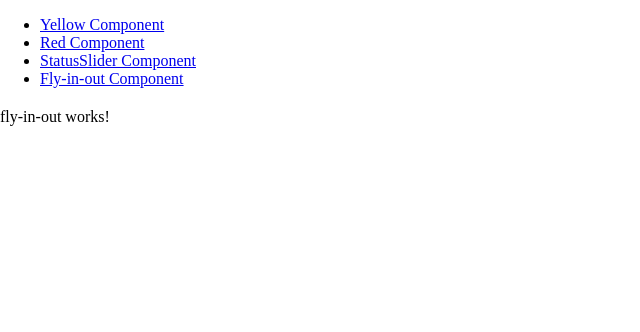
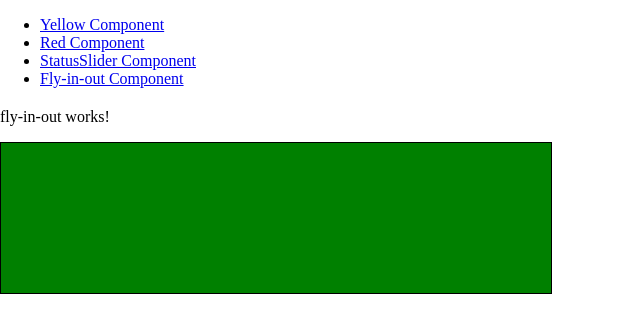
Before and after one commit to AnnKemp/AnguAni-3, an Angular app: page /fly-in-out-component in a window 1280 px wide. Shown: the top 332 px of the page, without its empty margins (0-640 px from the left). Built offline with nearby package versions, Linux system fonts and the light colour scheme.

Commit message:
no flying yet . . .

```diff
--- a/src/app/fly-in-out/fly-in-out.component.css
+++ b/src/app/fly-in-out/fly-in-out.component.css
@@ -0,0 +1,6 @@
+div{
+    width: 550px;
+    height: 150px;
+    background-color: green;
+    border: solid 1px black;
+}
--- a/src/app/fly-in-out/fly-in-out.component.html
+++ b/src/app/fly-in-out/fly-in-out.component.html
@@ -1 +1,2 @@
 <p>fly-in-out works!</p>
+<div></div>
--- a/src/app/fly-in-out/fly-in-out.component.ts
+++ b/src/app/fly-in-out/fly-in-out.component.ts
@@ -4,7 +4,20 @@ import { trigger, state, style, animate, transition } from '@angular/animations'
 @Component({
   selector: 'app-fly-in-out',
   templateUrl: './fly-in-out.component.html',
-  styleUrls: ['./fly-in-out.component.css']
+  styleUrls: ['./fly-in-out.component.css'],
+  animations: [
+    trigger('flyInOut', [
+      state('in', style({ transform: 'translateX(0)'})),
+      transition('void => *', [
+        style({ transform: 'translateX(-100%)' }),
+        animate(100)
+      ]),
+      transition('* => void', [
+        style({ transform: 'translateX(100%)' }),
+        animate(100)
+    ]),
+   ])
+  ]
 })
 export class FlyInOutComponent {
 
```
